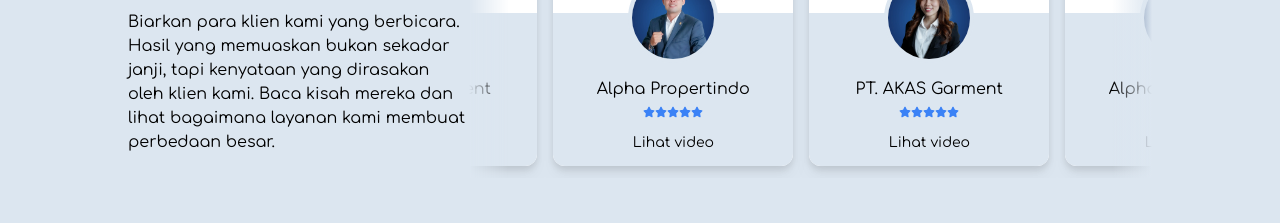
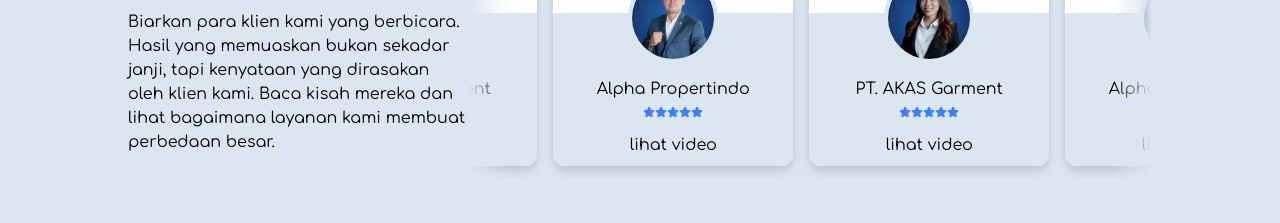
Before and after one commit to mcramaaa/jasawebkita, a Next.js app: page / in a window 1280 px wide. Shown: the part 3980-4203 px from the top of the page. Built offline with nearby package versions, Linux system fonts and the light colour scheme.

Commit message:
switch link to button

```diff
--- a/src/components/landing/Testimoni.tsx
+++ b/src/components/landing/Testimoni.tsx
@@ -1,12 +1,24 @@
 import { TESTI } from "@/constants/appConstant";
+import { url } from "inspector";
 import Image from "next/image";
 import Link from "next/link";
+import { useRouter } from "next/navigation";
 import React from "react";
 import Marquee from "react-fast-marquee";
 import { FaRegComments, FaStar } from "react-icons/fa6";
 
 export default function Testimoni() {
   const star = 5;
+  const router = useRouter();
+
+  const openNewTab = (url:string) => {
+    const newWindow = window.open(url, '_blank', 'noopener,noreferrer');
+    if(newWindow) {
+      router.push(url)
+      newWindow.focus()
+    }
+  }
+
   return (
     <div className="mt-16 px-4 lg:px-20 xl:px-32 bg-brand-bone py-14 grid lg:grid-cols-3">
       <div className="flex flex-col justify-center">
@@ -63,9 +75,13 @@
                     ))}
                   </div>
                 </div>
-                <Link href={item.video} target="_blank" className="text-sm">
+
+                <button onClick={() => openNewTab(item.video)}>
+                  lihat video
+                </button>
+                {/* <Link href={item.video} target="_blank" className="text-sm">
                   Lihat video
-                </Link>
+                </Link> */}
               </div>
             </div>
           ))}
```
